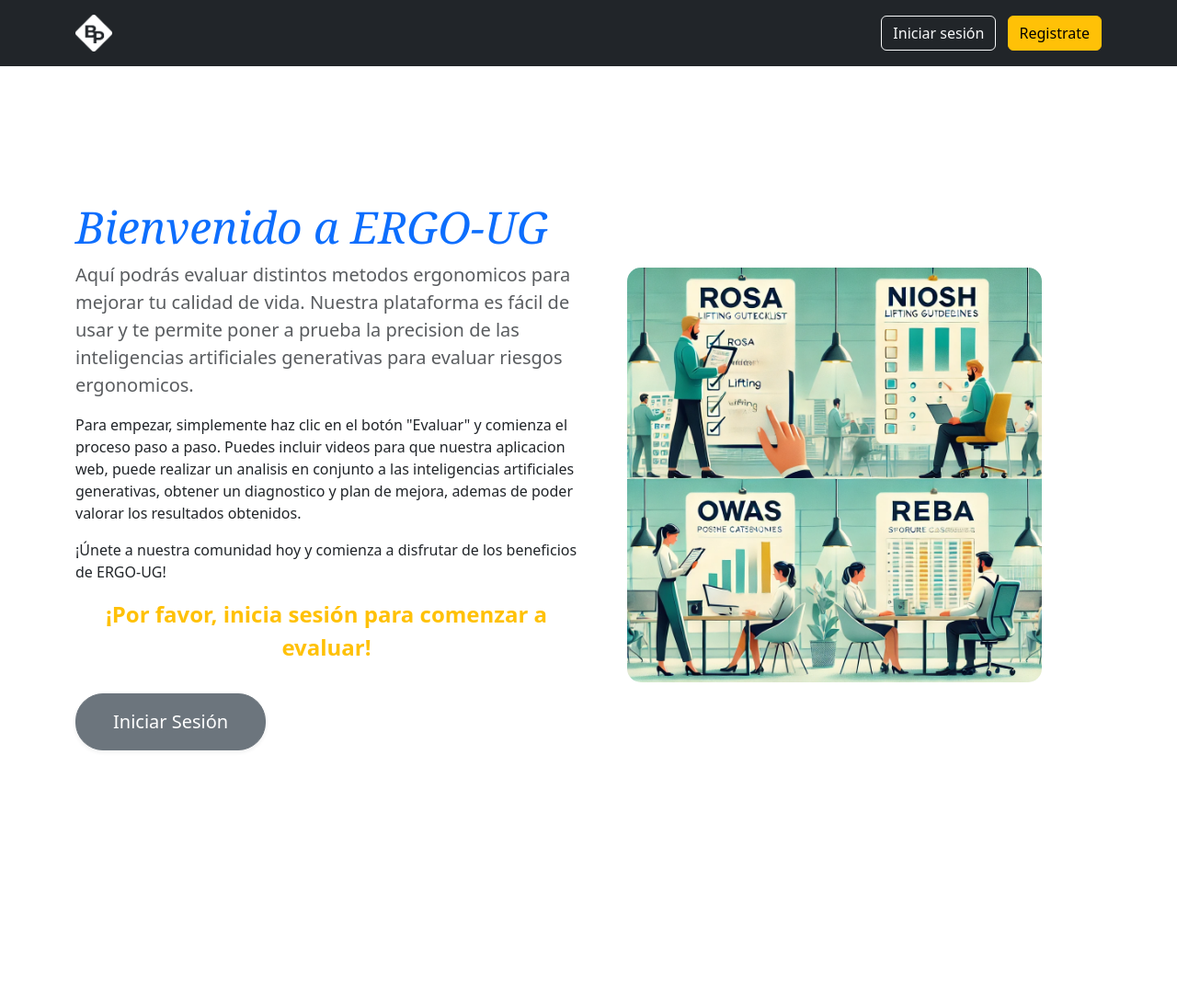
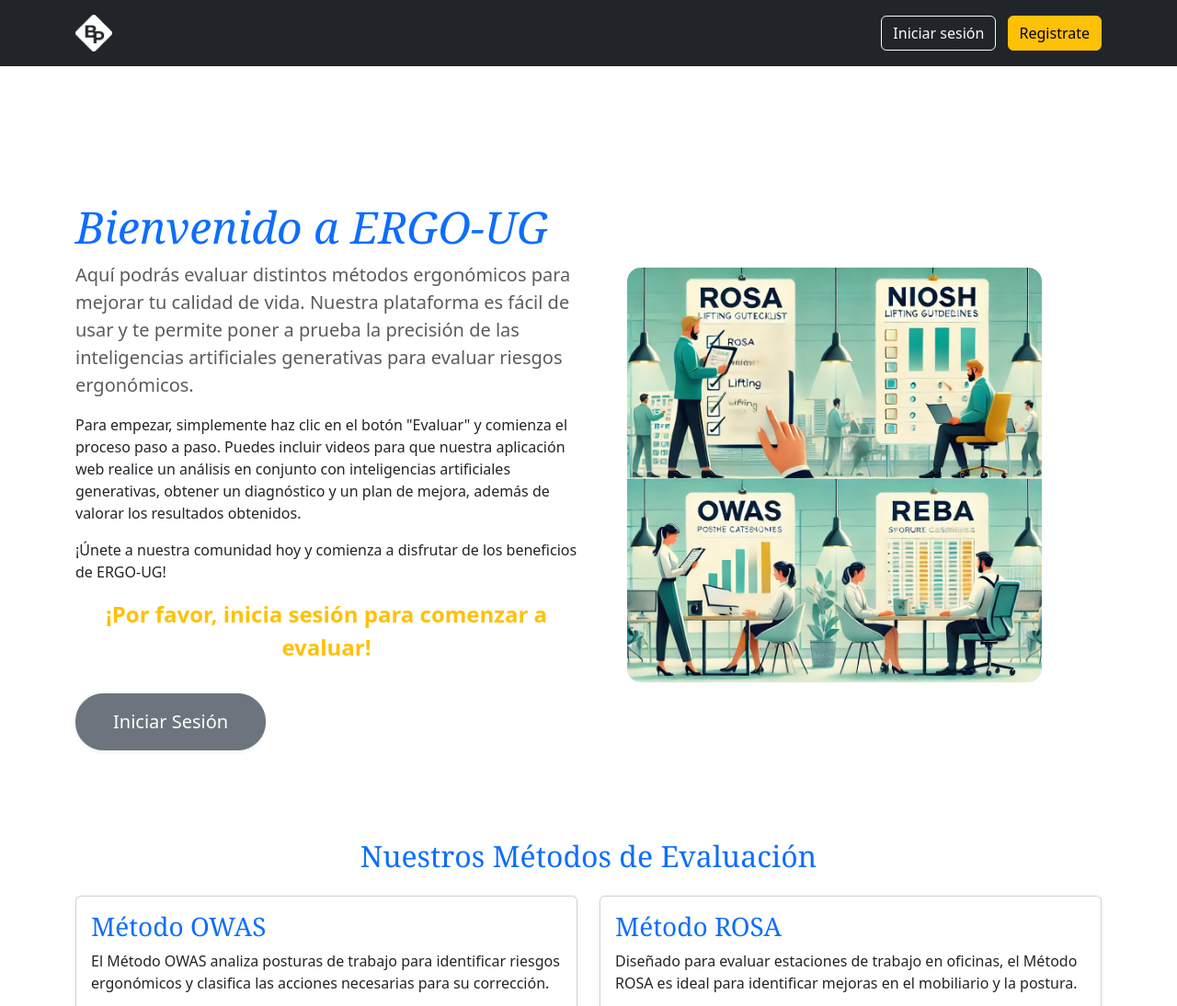
Before and after one commit to NandoS19/frontergoug, a Flask app: page / in a window 1280 px wide. Shown: the top 1094 px of the page at 92% size. Before the commit the page ends 817 px from the top, so only its background shows below. Run offline with Flask 3, Linux system fonts and the light colour scheme; some libraries are stand-ins or nearby versions.

Commit message:
Update index.html

```diff
--- a/ergor/templates/index.html
+++ b/ergor/templates/index.html
@@ -5,19 +5,20 @@
 <section class="container mt-5" {{ value }}>
     <div class="row align-items-center">
         <div class="col-md-6 py-5" style="margin-top: 50px;">
-                <h1 class="display-4 fst-italic text-primary">{% block title %} Bienvenido a ERGO-UG {% endblock %}</h1>
-                <p class="lead text-muted">Aquí podrás evaluar distintos metodos ergonomicos para mejorar tu calidad de vida.
-                    Nuestra plataforma es fácil de usar y te permite poner a prueba la precision de las inteligencias artificiales
-                    generativas para evaluar riesgos ergonomicos.
+            <h1 class="display-4 fst-italic text-primary">
+                {% block title %}Bienvenido a ERGO-UG{% endblock %}
+            </h1>
+            <p class="lead text-muted">
+                Aquí podrás evaluar distintos métodos ergonómicos para mejorar tu calidad de vida. Nuestra plataforma es
+                fácil de usar y te permite poner a prueba la precisión de las inteligencias artificiales generativas para
+                evaluar riesgos ergonómicos.
             </p>
             <p>
-                    Para empezar, simplemente haz clic en el botón "Evaluar" y comienza el proceso paso a paso. Puedes
-                    incluir videos para que nuestra aplicacion web, puede realizar un analisis en conjunto a las inteligencias
-                    artificiales generativas, obtener un diagnostico y plan de mejora, ademas de poder valorar los resultados
-                    obtenidos.</p>
-                <p>
-                    ¡Únete a nuestra comunidad hoy y comienza a disfrutar de los beneficios de ERGO-UG!
+                Para empezar, simplemente haz clic en el botón "Evaluar" y comienza el proceso paso a paso. Puedes incluir
+                videos para que nuestra aplicación web realice un análisis en conjunto con inteligencias artificiales
+                generativas, obtener un diagnóstico y un plan de mejora, además de valorar los resultados obtenidos.
             </p>
+            <p>¡Únete a nuestra comunidad hoy y comienza a disfrutar de los beneficios de ERGO-UG!</p>
             {% if g.user %}
             <a href="{{ url_for('auth.upload', id=g.user.user_id) }}" class="btn btn-primary btn-lg mt-3 shadow-sm" style="border-radius: 30px;">
                 Evaluar
@@ -30,62 +31,82 @@
                 Iniciar Sesión
             </a>
             {% endif %}
-
         </div>
         <div class="col-md-5" style="margin-top: 50px; margin-left: 30px;">
-                <img src="{{ url_for('static', filename='img/ergoug.jpg') }}" alt="Imagen de bienvenida" class="img-fluid" style="width: 100%; height: auto; object-fit: cover; border-radius: 15px;">
+            <img src="{{ url_for('static', filename='img/ergoug.jpg') }}" alt="Imagen de bienvenida" class="img-fluid"
+                style="width: 100%; height: auto; object-fit: cover; border-radius: 15px;">
         </div>
     </div>
 </section>
 
-    <!-- <div class="text-center">
-        <div class="py-5">
-            <h2 class="display-4 fst-italic">¿Buscas algo en particular?</h2>
-            <div class="col-lg-6 mx-auto">
-                <p class="fs-5 mb-4">Utiliza nuestro buscador para encontrar blogs específicos o temas que te interesen.
-                    Simplemente ingresa una
-                    palabra clave o frase y haz clic en "buscar". ¡Te sorprenderá lo fácil que es encontrar el contenido
-                    que
-                    buscas!
+<!-- Sección de métodos de evaluación -->
+<section class="container mt-5">
+    <h2 class="text-center text-primary mb-4">Nuestros Métodos de Evaluación</h2>
+    <div class="row">
+        <!-- Método OWAS -->
+        <div class="col-md-6 mb-4">
+            <div class="card shadow-sm h-100">
+                <div class="card-body">
+                    <h3 class="card-title text-primary">Método OWAS</h3>
+                    <p class="card-text">
+                        El Método OWAS analiza posturas de trabajo para identificar riesgos ergonómicos y clasifica las
+                        acciones necesarias para su corrección.
                     </p>
+                </div>
+                <img src="{{ url_for('static', filename='img/owasmetodo.jpg') }}" alt="Método OWAS" class="card-img-bottom"
+                    style="border-bottom-left-radius: 0.75rem; border-bottom-right-radius: 0.75rem;">
+            </div>
+        </div>
 
-                <div class="col container">
-                    <form class="d-flex" method="post">
-                        <input class="form-control me-2" type="search" name="search" placeholder="Buscar" aria-label="Search">
-                        <button type="submit" class="btn btn-primary btn-lg">Buscar</button>
-                    </form>
+        <!-- Método ROSA -->
+        <div class="col-md-6 mb-4">
+            <div class="card shadow-sm h-100">
+                <div class="card-body">
+                    <h3 class="card-title text-primary">Método ROSA</h3>
+                    <p class="card-text">
+                        Diseñado para evaluar estaciones de trabajo en oficinas, el Método ROSA es ideal para identificar
+                        mejoras en el mobiliario y la postura.
+                    </p>
                 </div>
+                <img src="{{ url_for('static', filename='img/rosametodo.png') }}" alt="Método ROSA" class="card-img-bottom"
+                    style="border-bottom-left-radius: 0.75rem; border-bottom-right-radius: 0.75rem;">
             </div>
         </div>
     </div>
 
-    <main class="container py-5">
+    <!-- Separador con borde grueso -->
+    <div class="col-12 mb-4" style="border-top: 4px solid #007bff; margin-top: 30px; margin-bottom: 30px;"></div>
+
     <div class="row">
-            {% for post in posts | reverse %}
-            <div class="col-md-6">
-                <div
-                    class="row g-0 border rounded overflow-hidden flex-md-row mb-4 shadow-sm h-md-250 position-relative">
-                    <div class="col p-4 d-flex flex-column position-static">
-                        <h3 class="mb-0">{{ post.title }}</h3>
-                        <p class="card-text mb-auto">{{ post.info }}</p>
-                        <a href="{{ url_for('home.blog', url = post.url) }}" class="stretched-link">Leer más</a>
-                        <p class="card-text mt-3">
-                            {% if get_user(post.author).photo is none %}
-                            <img src="{{ url_for('static', filename = 'img/user-dark.png') }}" alt="mdo" width="30" class="rounded-circle">
-                            {% else %}
-                            <img src="{{ url_for('static', filename = get_user(post.author).photo) }}" alt="mdo" width="30" class="rounded-circle">
-                            {% endif %}
-                            <span class="mb-1 text-muted">
-                                <b>
-                                    {{get_user(post.author).username}}
-                                </b>
-                                - {{ post.created.strftime('%d de %B %Y') }}
-                            </span>
+        <!-- Método NIOSH -->
+        <div class="col-md-6 mb-4">
+            <div class="card shadow-sm h-100">
+                <div class="card-body">
+                    <h3 class="card-title text-primary">Método NIOSH</h3>
+                    <p class="card-text">
+                        Evalúa la carga máxima recomendada para manipulación manual y ayuda a prevenir lesiones por
+                        sobreesfuerzo físico.
                     </p>
+                </div>
+                <img src="{{ url_for('static', filename='img/nioshmetodo.jpeg') }}" alt="Método NIOSH" class="card-img-bottom"
+                    style="border-bottom-left-radius: 0.75rem; border-bottom-right-radius: 0.75rem;">
+            </div>
+        </div>
+
+        <!-- Método REBA -->
+        <div class="col-md-6 mb-4">
+            <div class="card shadow-sm h-100">
+                <div class="card-body">
+                    <h3 class="card-title text-primary">Método REBA</h3>
+                    <p class="card-text">
+                        El Método REBA evalúa posturas en actividades dinámicas y ayuda a reducir riesgos ergonómicos en
+                        trabajos físicos intensos.
+                    </p>
+                </div>
+                <img src="{{ url_for('static', filename='img/rebametodo.jpg') }}" alt="Método REBA" class="card-img-bottom"
+                    style="border-bottom-left-radius: 0.75rem; border-bottom-right-radius: 0.75rem;">
             </div>
         </div>
     </div>
-            {% endfor %}
-        </div>
-    </main> -->
+</section>
 {% endblock %}
```
Lines whose indentation alone changed are shown as unchanged.
